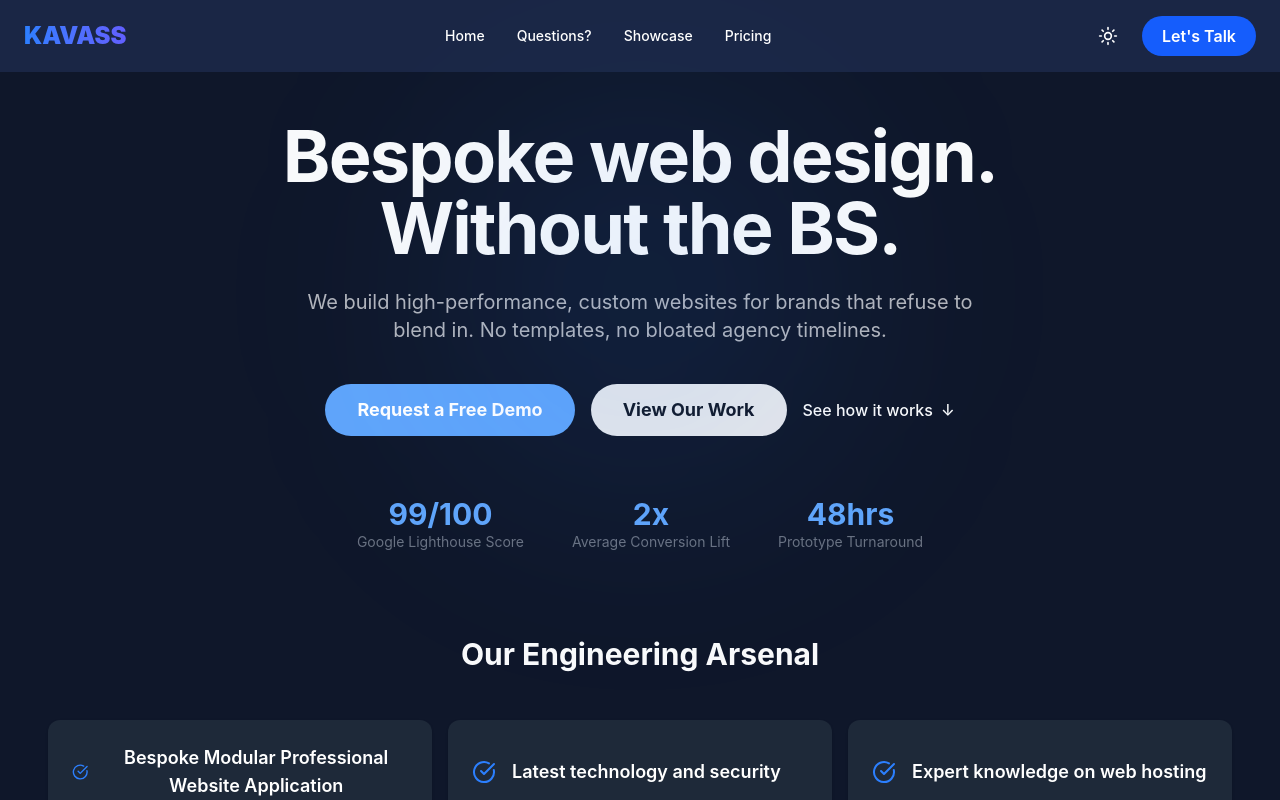
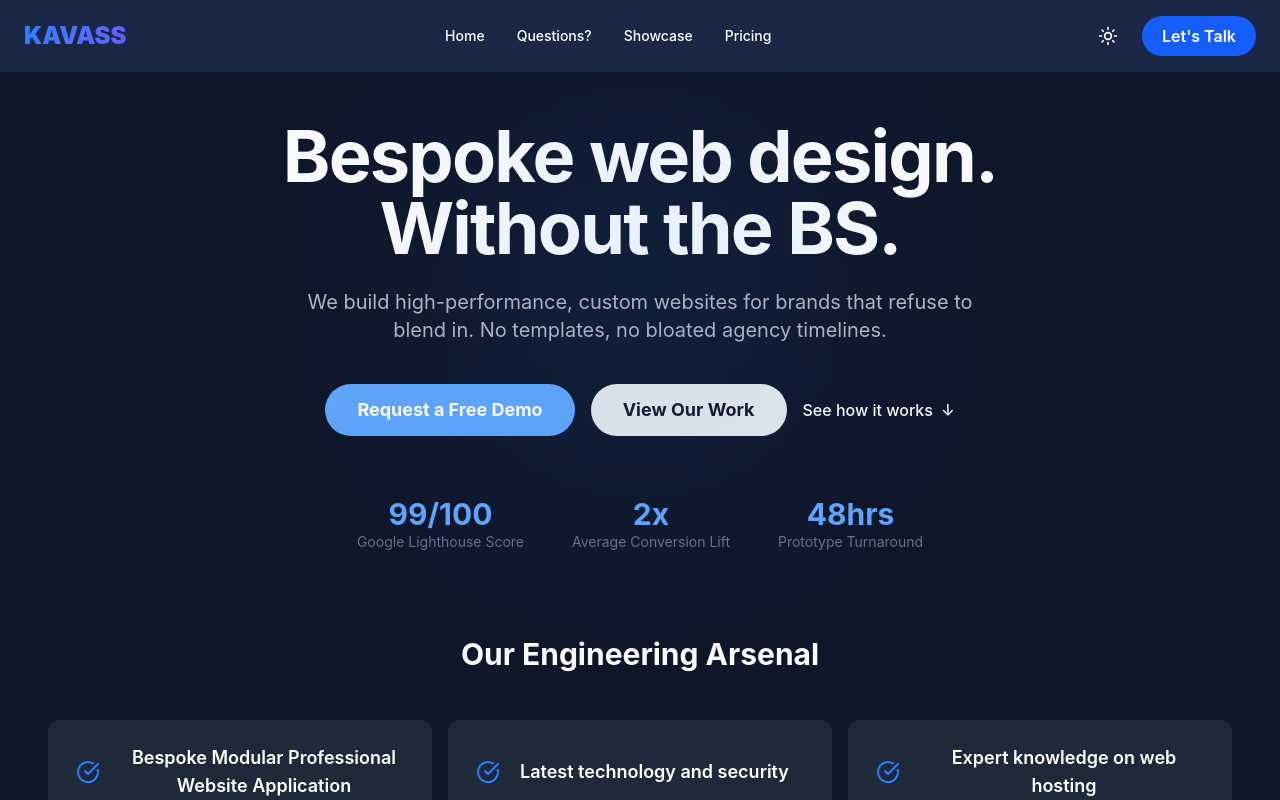
Before and after one commit to Yaseen-11111/kavass-app, a React (Vite) app: page /#/ in a window 1280 px wide. Shown: the top 800 px of the page. Built offline with nearby package versions, Linux system fonts and the light colour scheme.

Commit message:
fixing file paths for images and html preview

```diff
--- a/src/components/Hero.tsx
+++ b/src/components/Hero.tsx
@@ -60,7 +60,9 @@
                         <div key={index}
 
                              className="bg-gray-800 p-6 rounded-xl shadow-sm flex items-center gap-4 hover:scale-105 transition-transform">
-                            <CheckCircle className="text-blue-500" size={24}/>
+                            <div className="w-8 h-8 flex-shrink-0 flex items-center justify-center">
+                                <CheckCircle className="text-blue-500" size={24}/>
+                            </div>
                             <span className="font-semibold text-lg text-white">{tech}</span>
                         </div>
                     ))}
```
